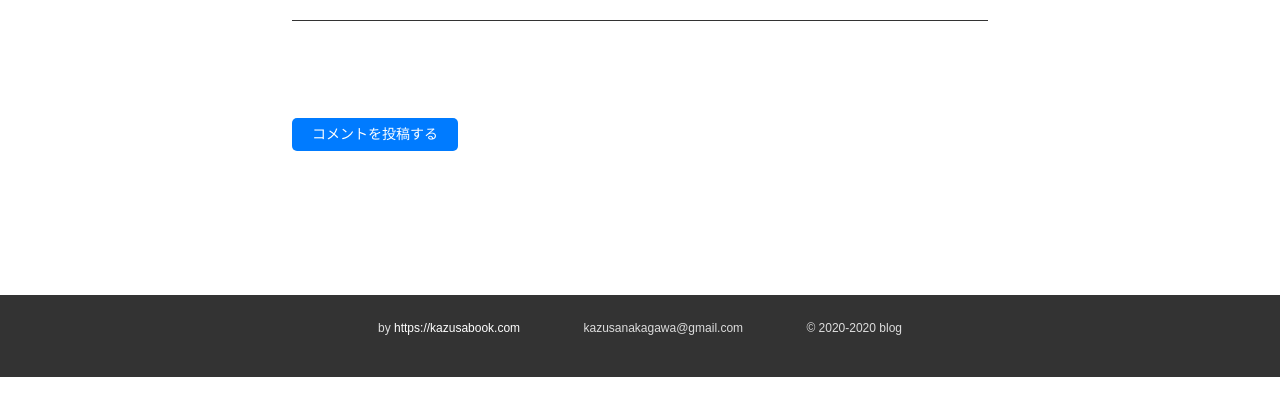
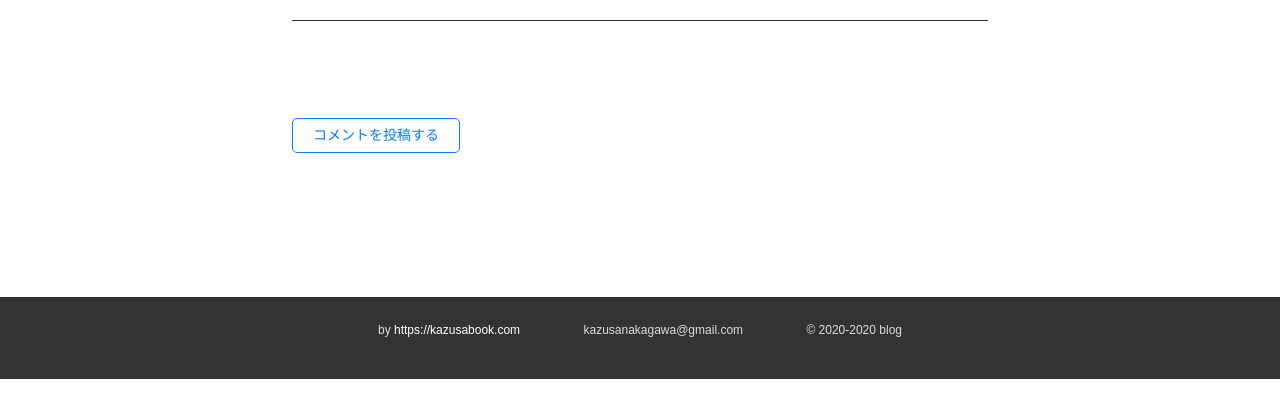
Before and after one commit to KazusaNakagawa/mysite-Django, a Django app: template blog/templates/blog/post_detail.html in a window 1280 px wide. Shown: the part 337-730 px from the top of the page. Run offline with Django 3.2, Linux system fonts and the light colour scheme; the template is opened without the code that fills it, so the values that code supplies are empty; some libraries are stand-ins or nearby versions.

Commit message:
bootstrapのボタンアイコンのデザインを`btn-outline-primary`にした

```diff
--- a/blog/templates/blog/comment_form.html
+++ b/blog/templates/blog/comment_form.html
@@ -11,7 +11,7 @@
       <p>To:「{{ post.title }}」</p>
       <form method="POST">{% csrf_token %}
         {{ form.as_p }}
-        <button type="submit" class="btn btn-primary">送信</button>
+        <button type="submit" class="btn btn-outline-primary">送信</button>
       </form>
     </main>
     {% include "blog/snippets/sidebar.html" %}
--- a/blog/templates/blog/post_detail.html
+++ b/blog/templates/blog/post_detail.html
@@ -22,7 +22,7 @@
         </div>
       </article>
       <article class="comment-area">
-        <a class="btn-sm btn-primary" href="{% url 'blog:comment_form' post.pk %}">コメントを投稿する</a>
+        <a class="btn-sm btn btn-outline-primary" href="{% url 'blog:comment_form' post.pk %}">コメントを投稿する</a>
         {% include "blog/snippets/comments.html" %}
       </article>
     </main>
```
